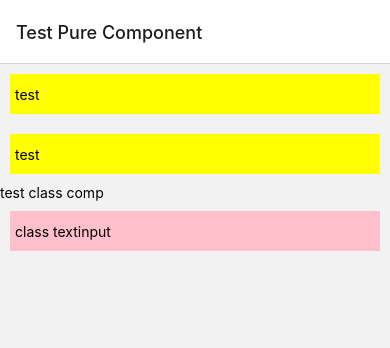
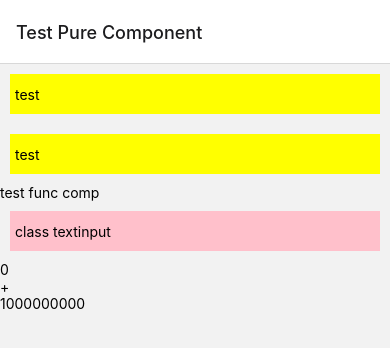
Before and after one commit to firdousali86/Batch3, a React Native app: screen / in a window 390 px wide. Shown: the top 348 px of the page. Built offline with nearby package versions, Linux system fonts and the light colour scheme.

Commit message:
usememo working example

```diff
--- a/screens/TestPureComponent/TestClassComp.js
+++ b/screens/TestPureComponent/TestClassComp.js
@@ -19,8 +19,8 @@ class TestClassComp extends React.Component {
     //   !_.isEqual(nextProps, this.props) || !_.isEqual(nextState, this.state)
     // );
 
-    return true;
-    // return nextProps.errorMessage !== this.props.errorMessage;
+    // return true;
+    return nextProps.errorMessage !== this.props.errorMessage;
   }
 
   render() {
--- a/screens/TestPureComponent/TestFuncComp.js
+++ b/screens/TestPureComponent/TestFuncComp.js
@@ -1,14 +1,47 @@
-import {} from 'react';
-import {Text, View} from 'react-native';
+import {useState, memo, useMemo} from 'react';
+import {Text, View, TextInput, TouchableOpacity} from 'react-native';
 
-const TestFuncComp = () => {
+const TestFuncComp = props => {
+  const [testvalue, settestvalue] = useState('');
+  const [count, setCount] = useState(0);
+  const calculation = useMemo(() => expensiveCalculation(count), [count]);
+
   console.log('render of test func component');
 
   return (
     <View>
       <Text>test func comp</Text>
+      <TextInput
+        value={testvalue}
+        onChangeText={changedText => {
+          settestvalue(changedText);
+        }}
+        placeholder="class textinput"
+        style={{backgroundColor: 'pink', height: 40, padding: 5, margin: 10}}
+      />
+
+      <Text>{count}</Text>
+
+      <TouchableOpacity
+        onPress={() => {
+          setCount(c => c + 1);
+        }}>
+        <Text>+</Text>
+      </TouchableOpacity>
+
+      <Text>{calculation}</Text>
     </View>
   );
 };
 
-export default TestFuncComp;
+const expensiveCalculation = num => {
+  console.log('Calculating...');
+
+  for (let i = 0; i < 1000000000; i++) {
+    num += 1;
+  }
+
+  return num;
+};
+
+export default memo(TestFuncComp);
--- a/screens/TestPureComponent/index.js
+++ b/screens/TestPureComponent/index.js
@@ -30,7 +30,7 @@ const TestPureComponent = () => {
         style={{backgroundColor: 'yellow', height: 40, margin: 10, padding: 5}}
       />
 
-      <TestClassComp someprop={inputVal} />
+      <TestFuncComp someprop={inputVal} someprop2={inputVal2} />
     </View>
   );
 };
```
